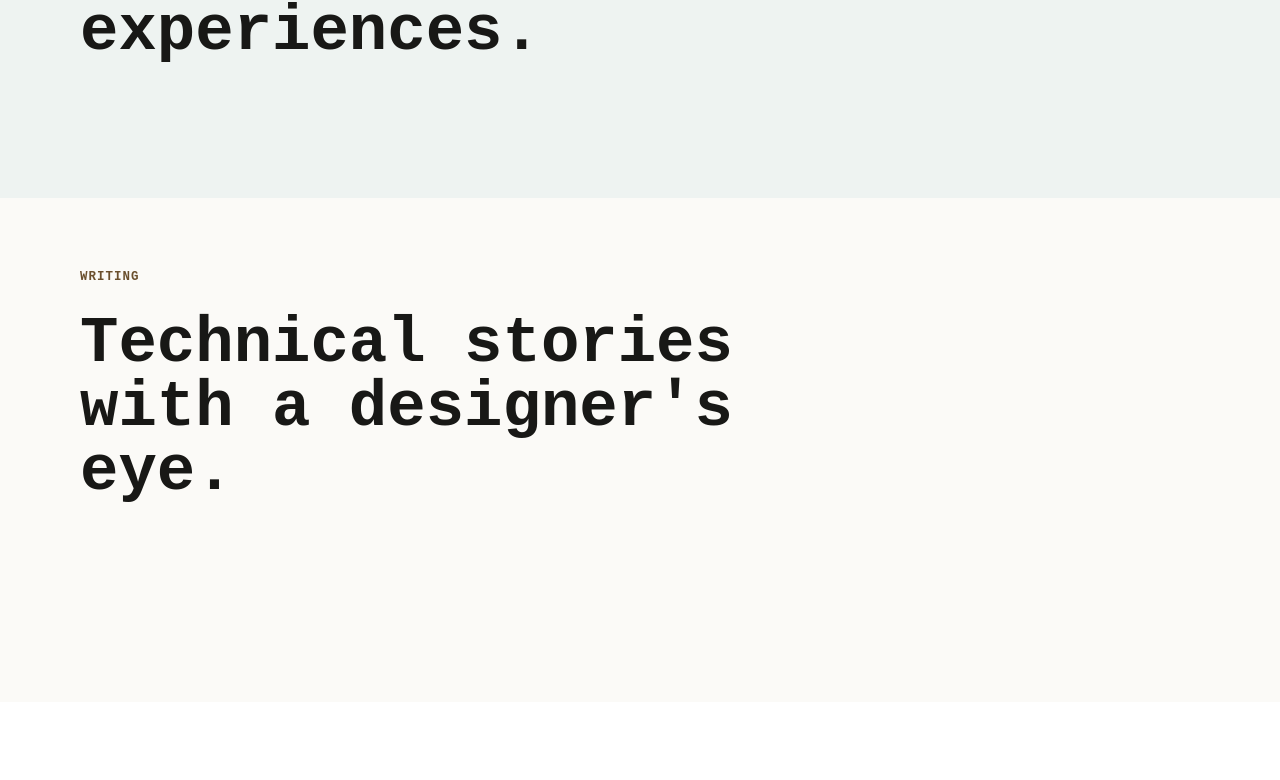
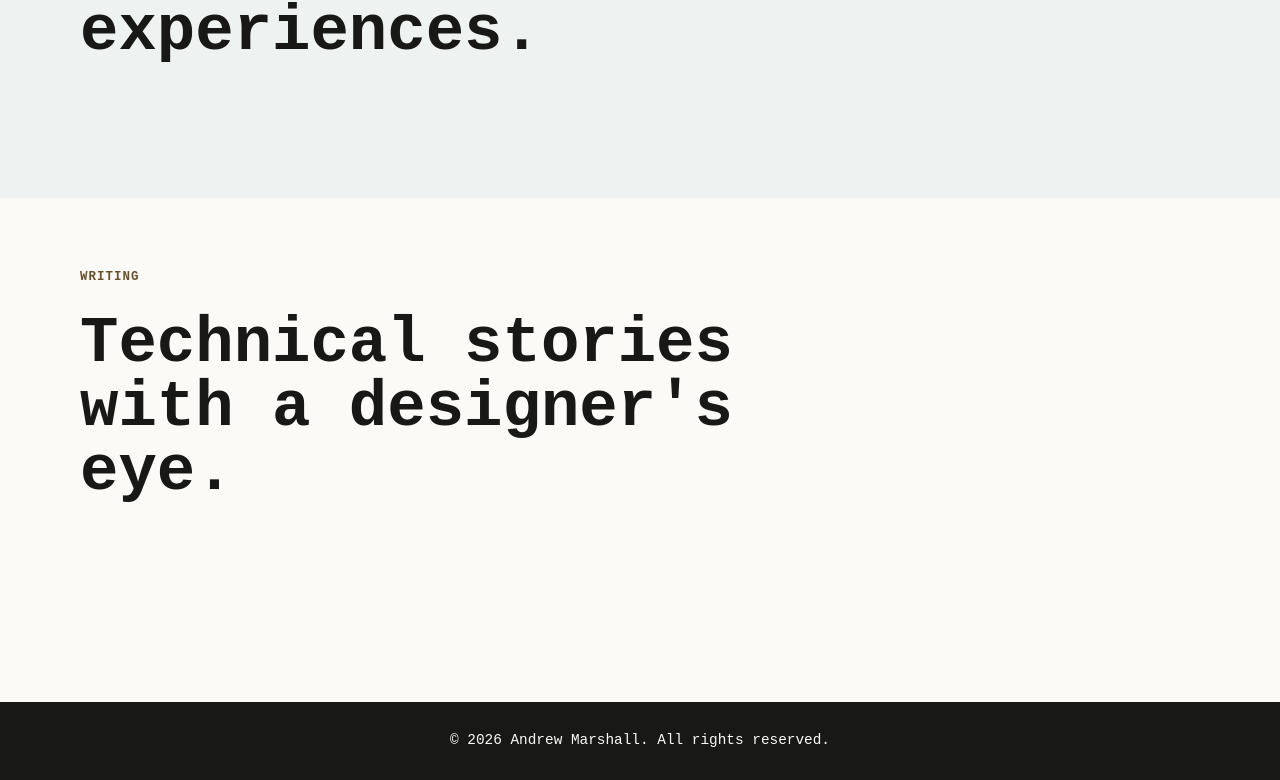
Before and after one commit to alm266/andrew-developer-portfolio, an Angular app: page / in a window 1280 px wide. Shown: the part 1254-2034 px from the top of the page. Before the commit the page ends 1956 px from the top, so only its background shows below. Built offline with nearby package versions, Linux system fonts and the light colour scheme.

Commit message:
created footer with copywrite

```diff
--- a/src/app/app.component.html
+++ b/src/app/app.component.html
@@ -8,4 +8,5 @@
 
 <main class="app-main" [class.app-main--shifted]="sideNav.isNavOpen">
   <router-outlet></router-outlet>
+  <app-site-footer></app-site-footer>
 </main>
--- /dev/null
+++ b/src/app/shared/components/site-footer/site-footer.component.html
@@ -0,0 +1,3 @@
+<footer class="site-footer">
+  <p>&copy; {{ currentYear }} Andrew Marshall. All rights reserved.</p>
+</footer>
--- /dev/null
+++ b/src/app/shared/components/site-footer/site-footer.component.scss
@@ -0,0 +1,16 @@
+:host {
+  display: block;
+}
+
+.site-footer {
+  padding: 28px 24px;
+  background: #181816;
+  color: #fbfaf7;
+  text-align: center;
+}
+
+.site-footer p {
+  margin: 0;
+  font-size: 0.9rem;
+  line-height: 1.5;
+}
--- /dev/null
+++ b/src/app/shared/components/site-footer/site-footer.component.ts
@@ -0,0 +1,10 @@
+import { Component } from '@angular/core';
+
+@Component({
+  selector: 'app-site-footer',
+  templateUrl: './site-footer.component.html',
+  styleUrls: ['./site-footer.component.scss'],
+})
+export class SiteFooterComponent {
+  readonly currentYear = new Date().getFullYear();
+}
--- a/src/app/shared/shared.module.ts
+++ b/src/app/shared/shared.module.ts
@@ -2,11 +2,12 @@ import { CommonModule } from '@angular/common';
 import { NgModule } from '@angular/core';
 import { RouterModule } from '@angular/router';
 
+import { SiteFooterComponent } from './components/site-footer/site-footer.component';
 import { SideNavComponent } from './components/side-nav/side-nav.component';
 
 @NgModule({
-  declarations: [SideNavComponent],
+  declarations: [SideNavComponent, SiteFooterComponent],
   imports: [CommonModule, RouterModule],
-  exports: [CommonModule, SideNavComponent],
+  exports: [CommonModule, SideNavComponent, SiteFooterComponent],
 })
 export class SharedModule {}
```
Also changed, not shown: 2 other files (tests, documents, lock files or other folders).
